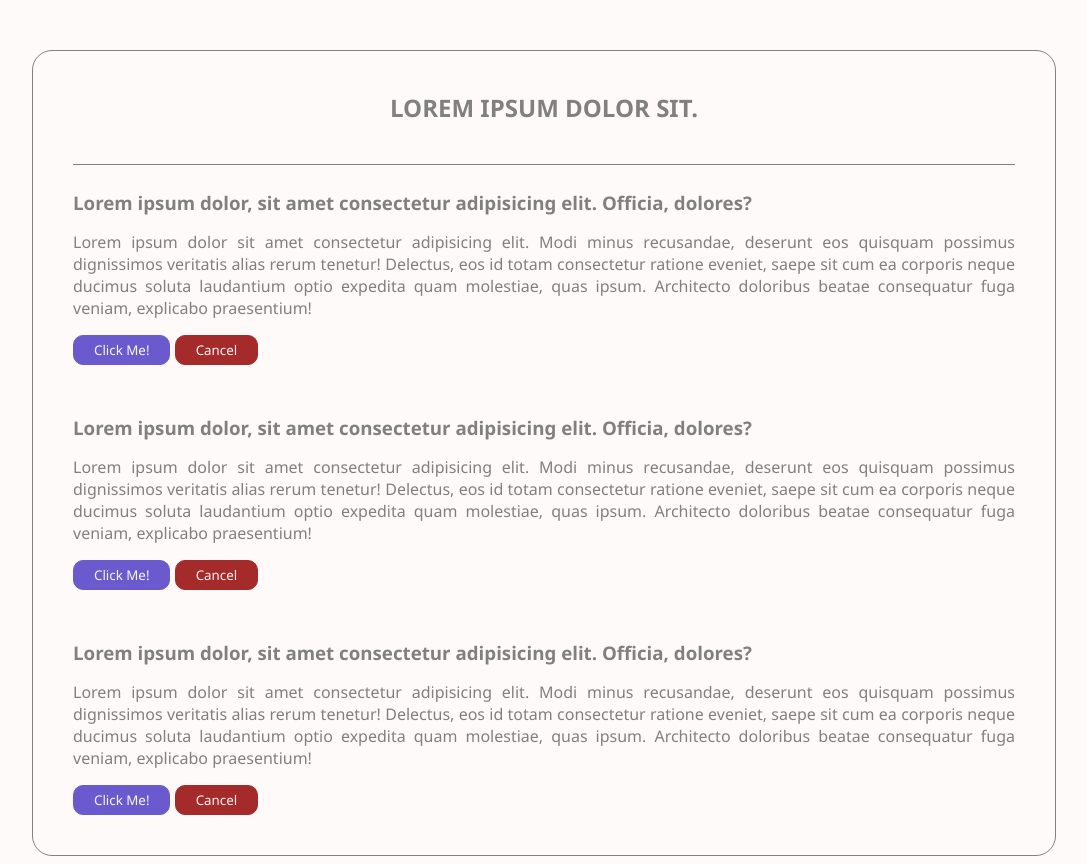
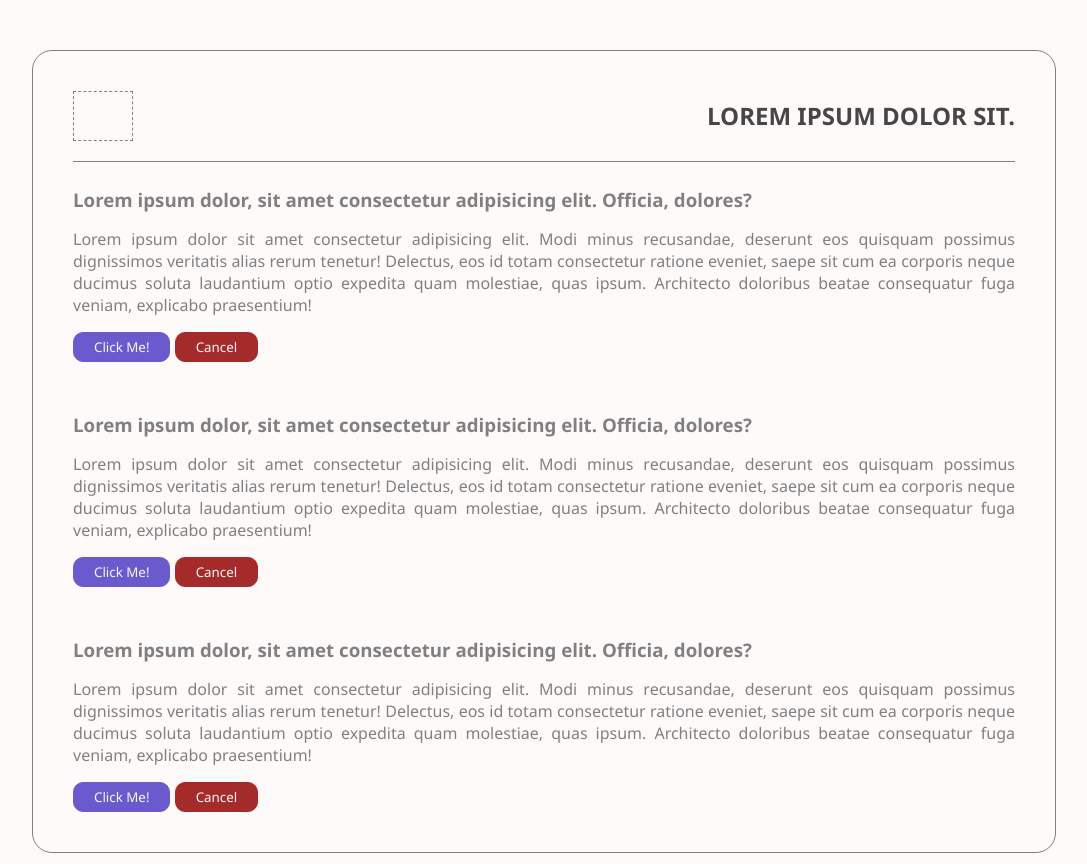
Before and after one commit to Angelozam17/Falcons, a plain HTML site: page index.html in a window 1280 px wide. Shown: the whole page, without its empty margins (96-1183 px from the left). Drawn offline with Linux system fonts and the light colour scheme.

Commit message:
Add logo

```diff
--- a/index.html
+++ b/index.html
@@ -9,7 +9,8 @@
 <body>
     <section class="container">
         <div class="header">
-            <h2>Lorem ipsum dolor sit.</h2>
+            <div class="header__logo"></div>
+            <h2 class="header__title">Lorem ipsum dolor sit.</h2>
         </div>
         <article>
             <h1>Lorem ipsum dolor, sit amet consectetur adipisicing elit. Officia, dolores?</h1>
--- a/styles/main.css
+++ b/styles/main.css
@@ -8,13 +8,14 @@ body{
     color: gray;
 }
 
+
 .container{
     width: 80vw;
     margin-left: auto;
     margin-right: auto;
     margin-top: 50px;
     border: 1px solid gray;
-    padding: 40px;
+    padding: 0 40px 40px 40px;
     border-radius: 20px;
 }
 
@@ -29,12 +30,22 @@ article:last-child{
 .header{
     border-bottom: 1px solid gray;
     margin-bottom: 25px;
-    text-align: center;
+    padding: 40px 0 20px 0;
     text-transform: uppercase;
+    display: flex;
+    justify-content: space-between;
 }
 
-.header h2{
-    margin-bottom: 40px;
+.header__title{
+    color: rgb(70, 70, 70);
+    margin: 0;
+    line-height: 50px;
+}
+
+.header__logo{
+    height: inherit;
+    border: 1px dashed gray;
+    width: 60px;
 }
 
 h1, h2{
```
